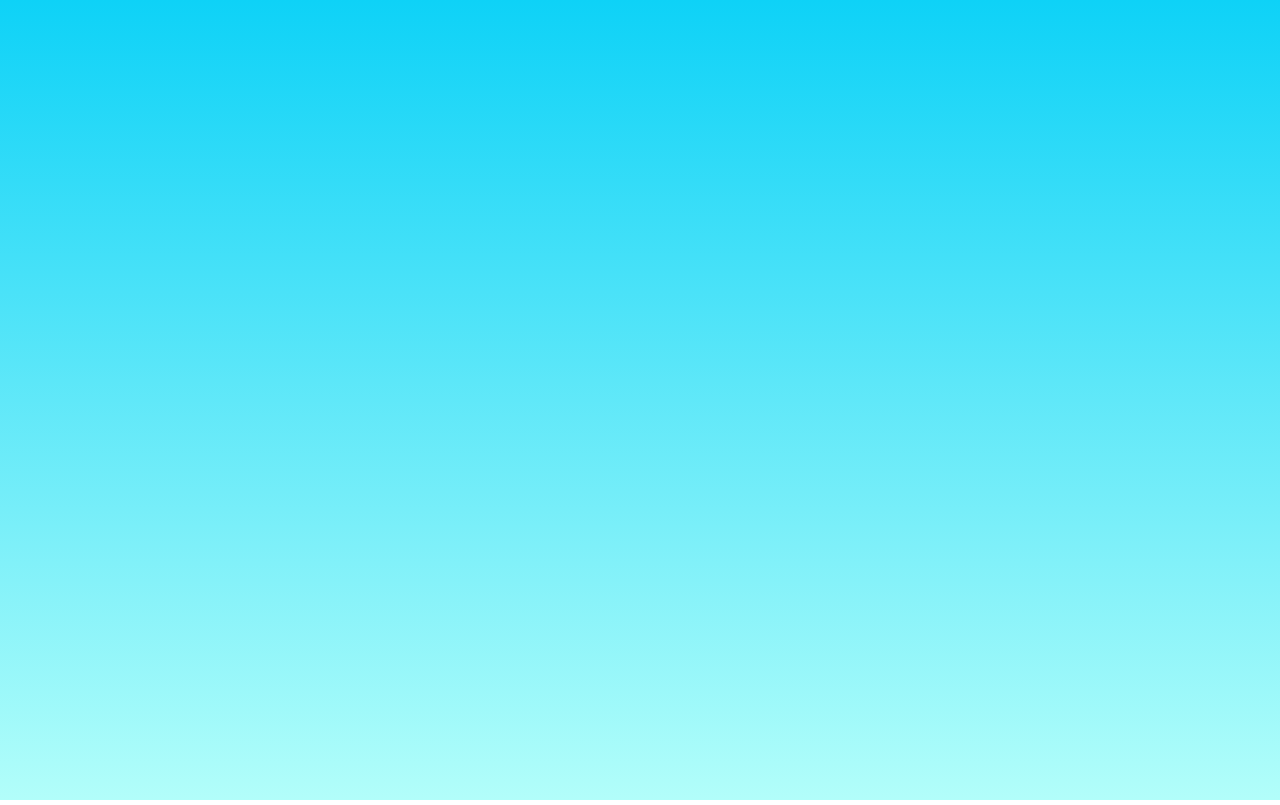
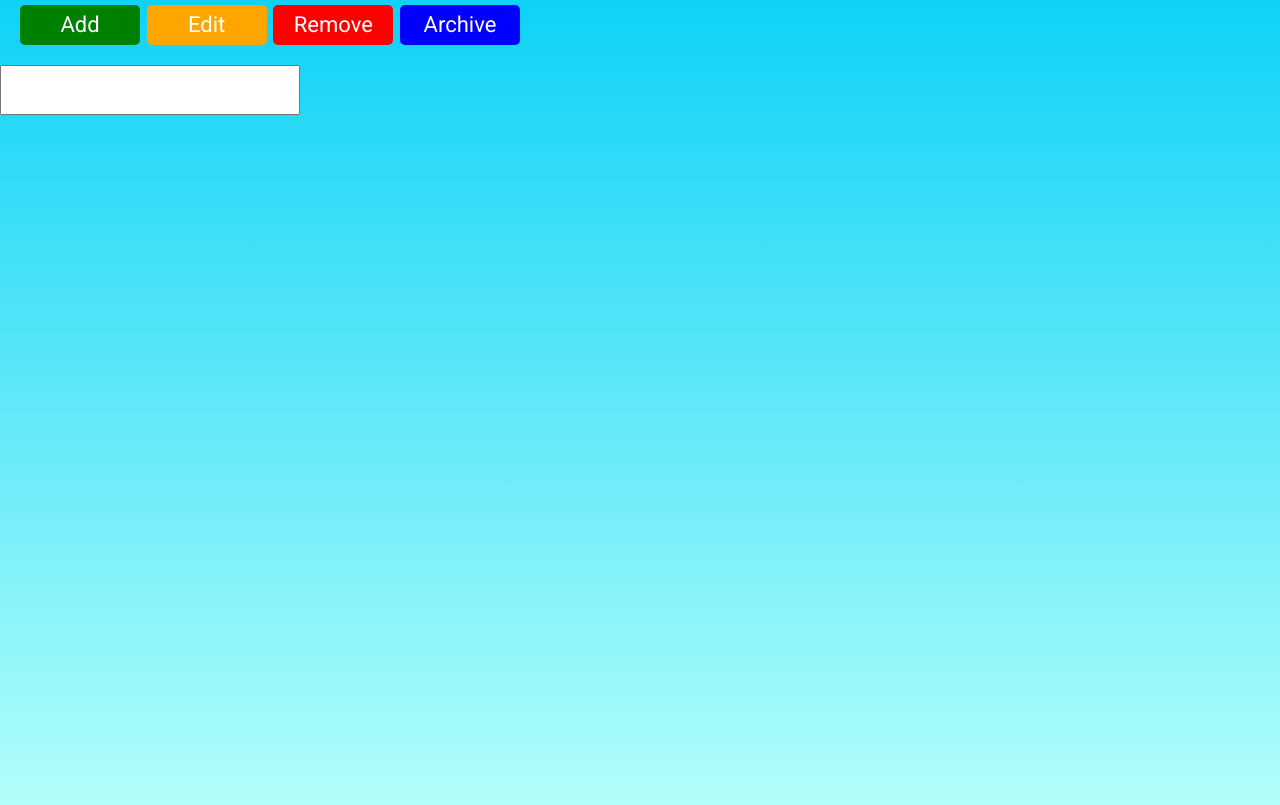
Before and after one commit to YuriyL-Git/NotesApp, a website built with webpack: page src/index.html in a window 1280 px wide. Built offline with nearby package versions, Linux system fonts and the light colour scheme.

Commit message:
feat: add header

```diff
--- /dev/null
+++ b/src/assets/scss/_button.scss
@@ -0,0 +1,29 @@
+
+.btn {
+  position: relative;
+  width: 12rem;
+  height: 4rem;
+  transition: transform .1s ease-in-out;
+  border: none;
+  border-radius: 5px;
+  background-color: blue;
+  color: #fff;
+  font-family: Roboto, sans-serif;
+  font-size: 2.2rem;
+  line-height: 50px;
+  text-align: center;
+  cursor: pointer;
+  display: flex;
+  align-items: center;
+  justify-content: center;
+
+  &:hover {
+    transform: scale(1.04);
+  }
+
+  &:active {
+    transform: scale(.98);
+  }
+
+
+}
--- /dev/null
+++ b/src/assets/scss/_header.scss
@@ -0,0 +1,25 @@
+.header {
+  &__controls-btn {
+    margin: 0.5rem 0 0 2rem;
+    width: 50rem;
+    height: 4rem;
+    display: flex;
+    justify-content: space-between;
+  }
+
+  &__btn-add {
+    background-color: green;
+  }
+
+  &__btn-edit {
+    background-color: orange;
+  }
+
+  &__btn-remove {
+    background-color: red;
+  }
+
+  &__btn-archive {
+    background-color: blue;
+  }
+}
--- /dev/null
+++ b/src/assets/scss/_note-to-add.scss
@@ -0,0 +1,15 @@
+
+.note-to-add {
+  margin-top: 2rem;
+  width: 100%;
+  height: 6rem;
+
+  &__wrapper {
+
+  }
+
+  &__input {
+    width: 30rem;
+    height: 5rem;
+  }
+}
--- a/src/assets/scss/style.scss
+++ b/src/assets/scss/style.scss
@@ -1,3 +1,7 @@
+@use './button';
+@use './header';
+@use './note-to-add';
+
 html {
   font-size: 62.5%;
 }
@@ -11,22 +15,9 @@ html {
 }
 
 
-body {
+.app-body {
   box-sizing: border-box;
-  overflow: hidden;
   height: 100vh;
   background: -webkit-linear-gradient(to top, #b2fefa, #0ed2f7);
   background: linear-gradient(to top, #b2fefa, #0ed2f7);
 }
-
-main {
-  width: 100%;
-  max-height: 100vh;
-  display: flex;
-  align-items: center;
-  justify-content: center;
-}
-
-.hidden {
-  display: none;
-}
--- a/src/index.html
+++ b/src/index.html
@@ -9,7 +9,20 @@
         rel="stylesheet">
   <title>Notes App</title>
 </head>
-<body>
+<body class="app-body">
+<header class="header">
+  <div class="header__controls-btn">
+    <button class="btn header__btn-add">Add</button>
+    <button class="btn header__btn-edit">Edit</button>
+    <button class="btn header__btn-remove">Remove</button>
+    <button class="btn header__btn-archive">Archive</button>
+  </div>
+</header>
+
+<div class="note-to-add__wrapper">
+  <section class="note-to-add">
+    <input class="note-to-add__input" type="text">
+  </section>
+</div>
 </body>
-
 </html>
--- a/src/main.js
+++ b/src/main.js
@@ -4,5 +4,5 @@ import {App} from './app/app';
 const appRoot = document.body;
 
 window.onload = () => {
-  const app = new App(appRoot);
+  new App(appRoot);
 };
```
Also changed, not shown: src/app/components/base-component/component.js (renamed from src/app/base-component/component.js), src/public/favicon.ico (added).
